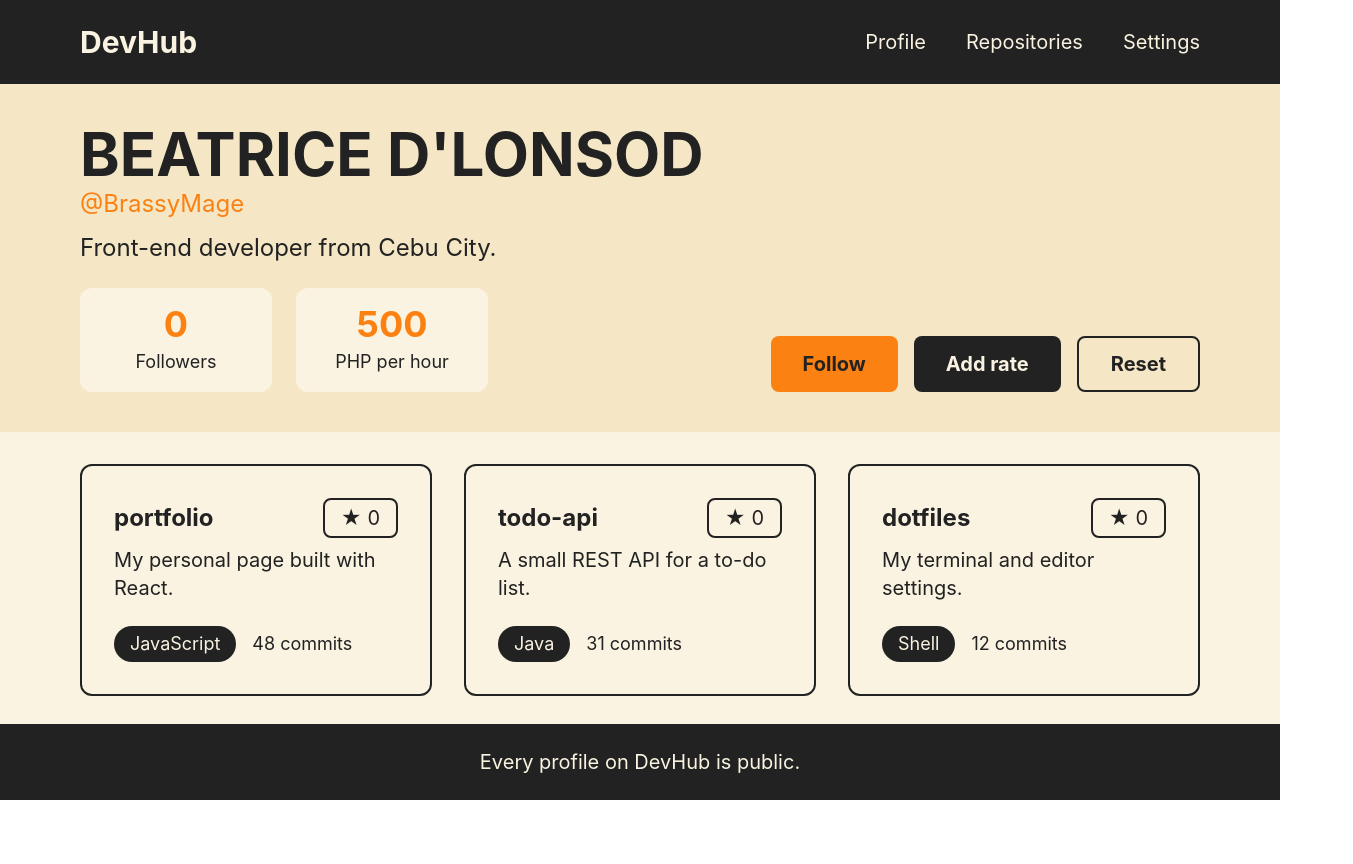
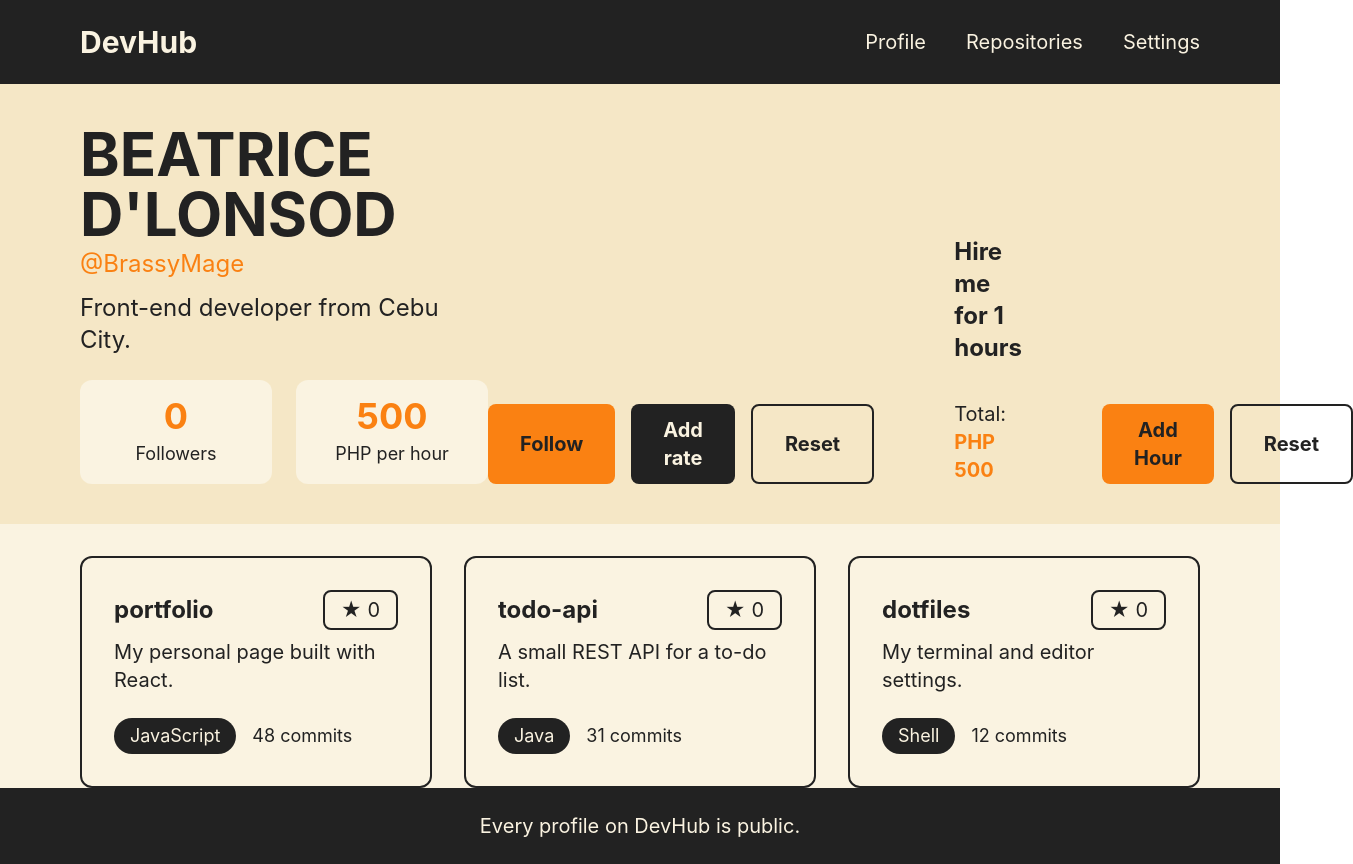
Before and after one commit to BrassyMage/CSIT340-G7-Midterms-DLonsod, a React (Vite) app: page / in a window 1280 px wide. Shown: the whole page, 1353 px wide, since content can reach past the window. Before the commit the page ends 800 px from the top, so only its background shows below. Built offline with nearby package versions, Linux system fonts and the light colour scheme.

Commit message:
feat: add Hire component

```diff
--- /dev/null
+++ b/src/components/Hire.jsx
@@ -0,0 +1,15 @@
+function Hire({ hours, rate, handleHire, handleClear }) {
+    return (
+        <>
+        <div className="flex flex-col items-center justify-center gap-8 px-20 pt-8">
+            <h3 className="text-2xl font-bold">Hire me for {hours} hours</h3>
+            <p className="mt-1 text-xl">Total: <span className="font-bold text-[#FA8112]">PHP {hours * rate}</span></p>
+        </div>
+        <div className="flex gap-4">
+                <button className="cursor-pointer rounded-lg bg-[#FA8112] px-8 py-3 text-xl font-bold text-[#222222]" onClick={handleHire}> Add Hour </button>
+                <button className="cursor-pointer rounded-lg border-2 border-[#222222] px-8 py-3 text-xl font-bold" onClick={handleClear}> Reset</button>
+            </div>
+            </>
+    );
+}
+export default Hire;
--- a/src/components/Navbar.jsx
+++ b/src/components/Navbar.jsx
@@ -1,4 +1,3 @@
-
 function NavBar() {
   return (
     <nav className="flex items-center justify-between bg-[#222222] px-20 py-6 text-[#FAF3E1]">
--- a/src/components/Profile.jsx
+++ b/src/components/Profile.jsx
@@ -1,5 +1,6 @@
 import Bio from "./Bio";
 import StatCard from "./StatCard";
+import Hire from "./Hire";
 
 function Profile({ followers, rate, handleFollow, handleAddRate, handleReset,}) {
 
@@ -27,7 +28,9 @@ function Profile({ followers, rate, handleFollow, handleAddRate, handleReset,})
           className="cursor-pointer rounded-lg border-2 border-[#222222] px-8 py-3 text-xl font-bold"
           onClick={handleReset}> Reset</button>
       </div>
+       <Hire hours={1} rate={rate} handleHire={handleAddRate} handleClear={handleReset} />
     </div>
+
   );
 }
 
```
